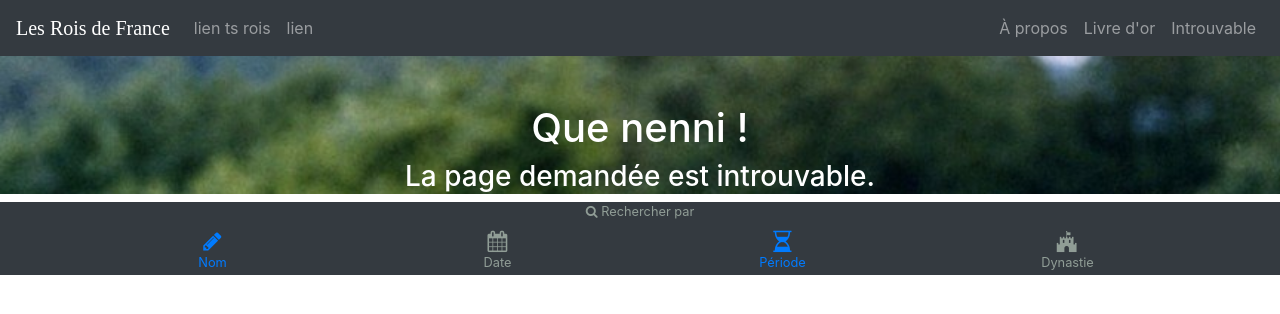
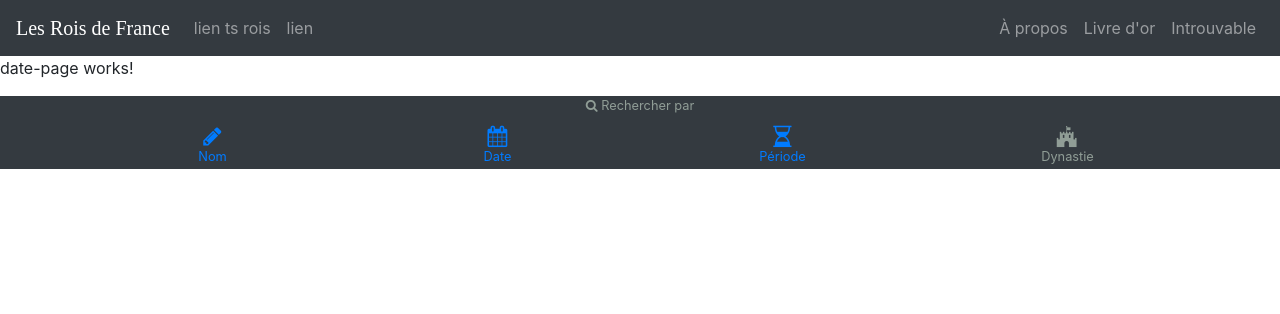
Before and after one commit to lucsimoni/lesroisdefrance, an Angular app: page /date in a window 1280 px wide. Before the commit this address led to /page-introuvable. Shown: the top 314 px of the page. Built offline with nearby package versions, Linux system fonts and the light colour scheme; a web font is replaced by a local one; what angular-font-awesome would draw is missing.

Commit message:
ajoute la page recherche par date

```diff
--- a/src/app/app-routing.module.ts
+++ b/src/app/app-routing.module.ts
@@ -8,9 +8,10 @@ const routes: Routes = [
   { path: '', component: HomeComponent},
   { path: 'a-propos', component: AboutComponent},
   { path: 'page-introuvable', component: NotFoundComponent},
-  //On ne déclare pas les modules périod & character, il sont déclarés dans le loadchildren
+  //On ne déclare pas les modules suivants, il sont déclarés dans le loadchildren
   { path: 'periode', loadChildren: './period/period.module#PeriodModule'},
   { path: 'recherche', loadChildren: './search/search.module#SearchModule'},
+  { path: 'date', loadChildren: './date/date.module#DateModule'},
   { path: 'personnage', loadChildren: './character/character.module#CharacterModule'},
   { path: '**', redirectTo: '/page-introuvable'},
 ];
--- /dev/null
+++ b/src/app/date/components/date-page/date-page.component.html
@@ -0,0 +1,4 @@
+<p>
+  date-page works!
+</p>
+<!-- <mat-slider min="1" max="5" step="0.5" value="1.5"></mat-slider> -->
--- /dev/null
+++ b/src/app/date/components/date-page/date-page.component.ts
@@ -0,0 +1,15 @@
+import { Component, OnInit } from '@angular/core';
+
+@Component({
+  selector: 'app-date-page',
+  templateUrl: './date-page.component.html',
+  styleUrls: ['./date-page.component.scss']
+})
+export class DatePageComponent implements OnInit {
+
+  constructor() { }
+
+  ngOnInit() {
+  }
+
+}
--- a/src/app/home/home.component.html
+++ b/src/app/home/home.component.html
@@ -11,7 +11,7 @@
           </a>
         </div>
         <div class="search-mode col-6 col-md-2">
-            <a routerLink="/periode">
+            <a routerLink="/date">
               <i class="fa fa-3x fa-lg fa-calendar"></i>
               <br>
               Date
--- a/src/app/shared/UI/footer-bar/footer-bar.component.html
+++ b/src/app/shared/UI/footer-bar/footer-bar.component.html
@@ -17,8 +17,10 @@
                 </a>
             </div>
             <div class="col-3">
-                <i class="fa fa-lg fa-calendar"></i>
-                <div class="search-name small" role="search-type">Date</div>
+                <a routerLink="/date">
+                    <i class="fa fa-lg fa-calendar"></i>
+                    <div class="search-name small" role="search-type">Date</div>
+                </a>
             </div>
             <div class="col-3">
                 <a routerLink="/periode">
```
Also changed, not shown: src/app/date/date-routing.module.ts (added, +14 -0 lines), src/app/date/date.module.ts (added, +16 -0 lines), src/app/date/components/date-page/date-page.component.scss (added), 1 other file (tests, documents, lock files or other folders).
